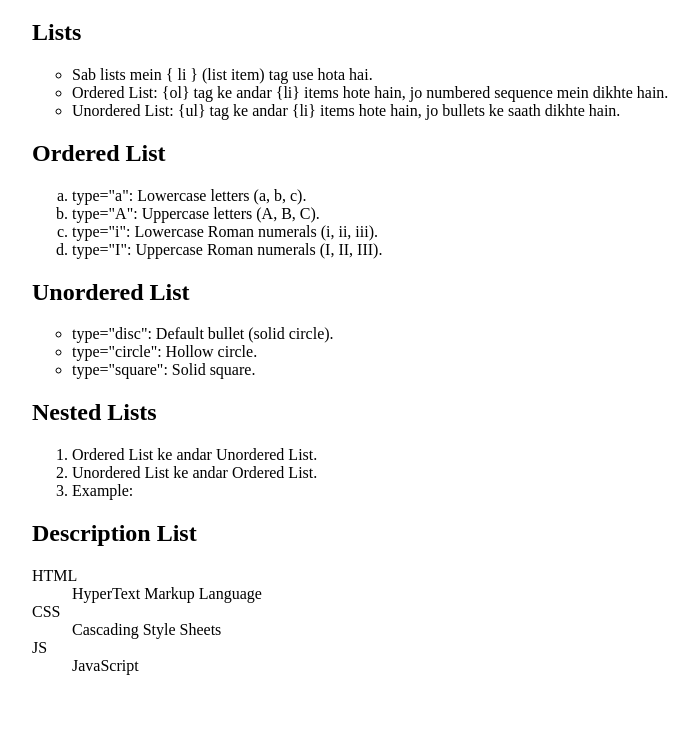
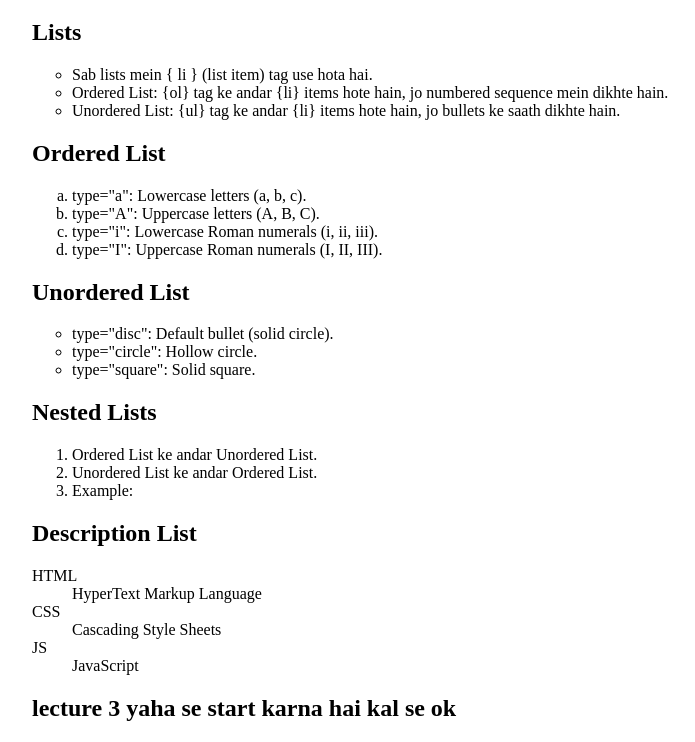
Before and after one commit to arun9557/Testing--html-css-practice, a plain HTML site: page L2.html in a window 1280 px wide. Shown: the part 442-1184 px from the top of the page, without its empty margins (16-711 px from the left). Before the commit the page ends 1137 px from the top, so only its background shows below. Drawn offline with Linux system fonts and the light colour scheme.

Commit message:
html learning

```diff
--- a/L2.html
+++ b/L2.html
@@ -54,7 +54,7 @@
     <dt>JS</dt>
     <dd>JavaScript</dd>
 </dl>
-<h2></h2>
+<h2> lecture 3 yaha se start karna hai kal se ok </h2>
 
 
 
```
